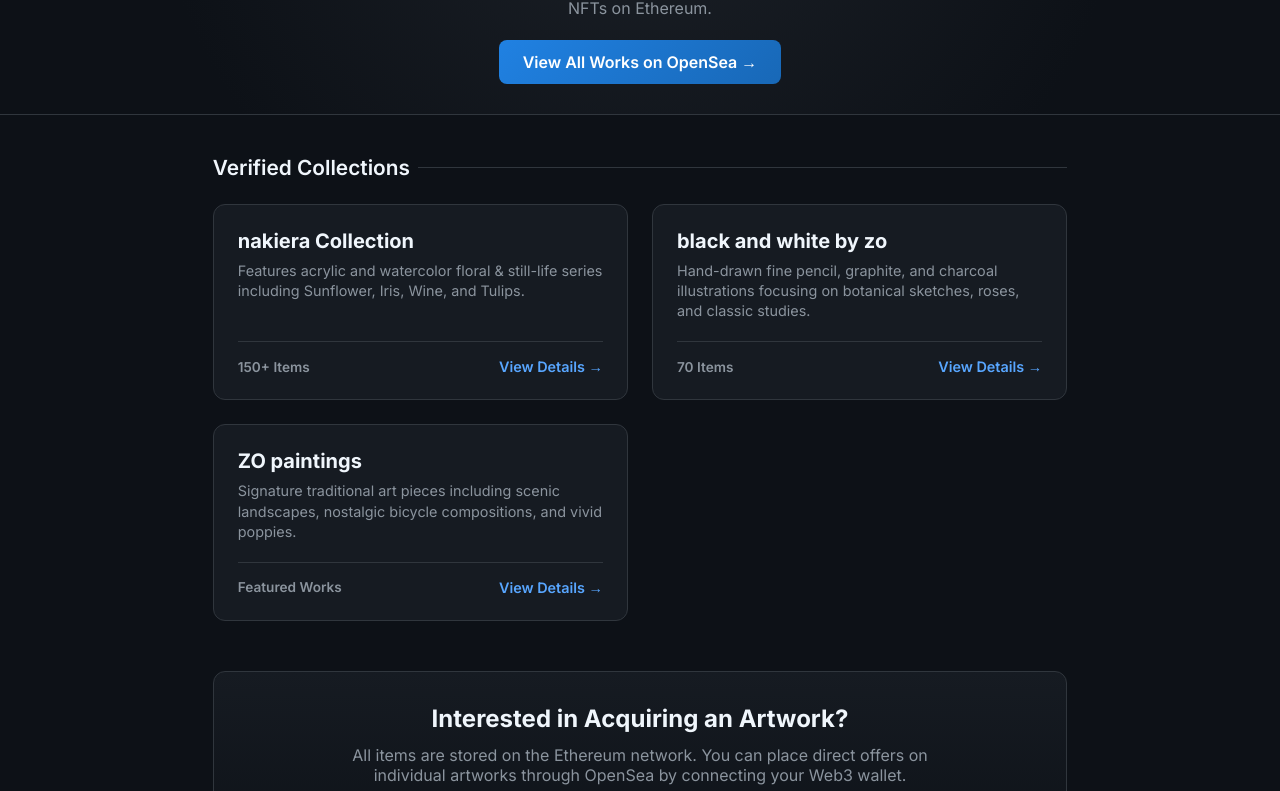
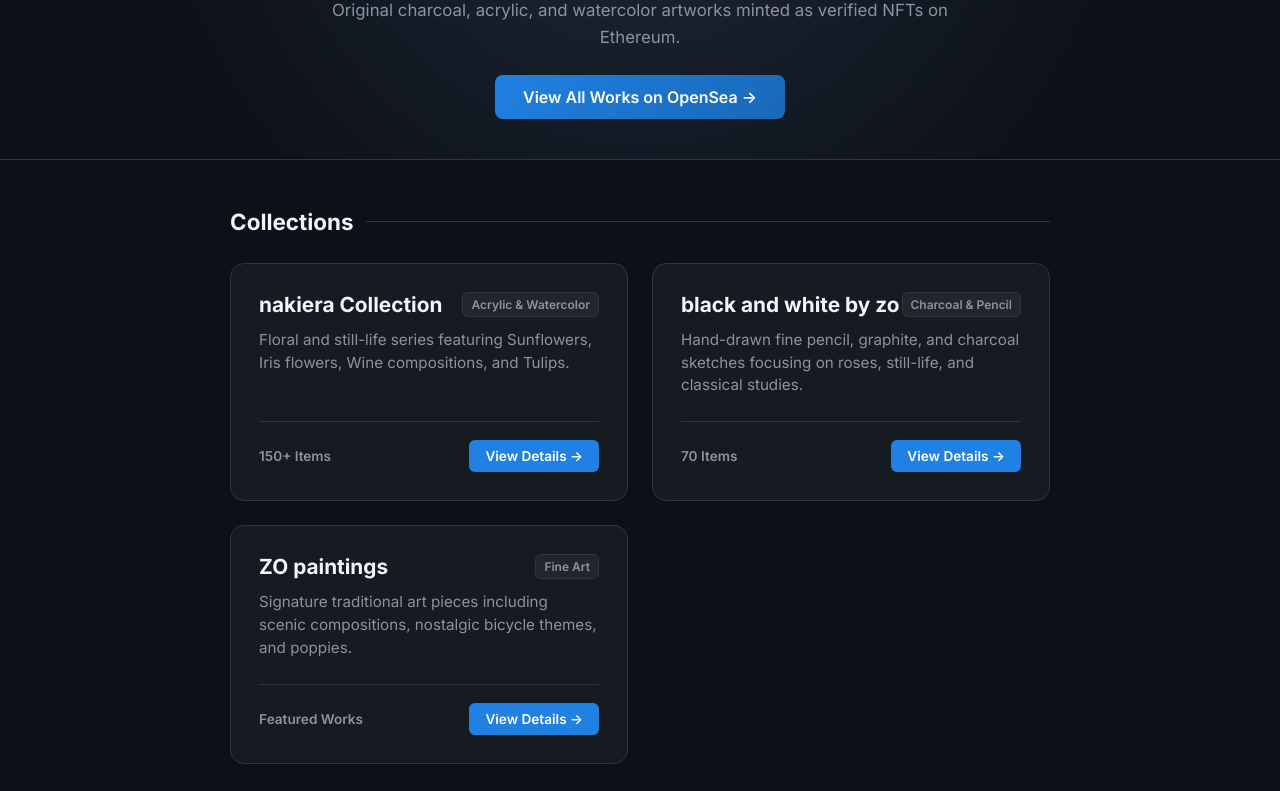
Before and after one commit to nakiera/nft-gallery, a plain HTML site: page index.html in a window 1280 px wide. Shown: the part 171-962 px from the top of the page. Drawn offline with Linux system fonts and the light colour scheme.

Commit message:
Update index.html

```diff
--- a/index.html
+++ b/index.html
@@ -3,13 +3,13 @@
 <head>
   <meta charset="UTF-8" />
   <meta name="viewport" content="width=device-width, initial-scale=1.0" />
-  <title>nakiera Art Gallery & NFT Collection</title>
-  <meta name="description" content="Original traditional art and digital NFT collection by nakiera." />
+  <title>nakiera Art Portfolio & NFT Collections</title>
+  <meta name="description" content="Original fine art collection by nakiera." />
 
   <!-- Google Fonts -->
   <link rel="preconnect" href="https://fonts.googleapis.com">
   <link rel="preconnect" href="https://fonts.gstatic.com" crossorigin>
-  <link href="https://fonts.googleapis.com/css2?family=Inter:wght@300;400;600;700&display=swap" rel="stylesheet">
+  <link href="https://fonts.googleapis.com/css2?family=Inter:wght@400;500;600;700;800&display=swap" rel="stylesheet">
 
   <style>
     :root {
@@ -20,7 +20,7 @@
       --text-muted: #8b949e;
       --accent-blue: #2081e2;
       --accent-hover: #1868b7;
-      --card-hover: #1f242c;
+      --card-hover: #1c2128;
     }
 
     * {
@@ -30,7 +30,7 @@
     }
 
     body {
-      font-family: 'Inter', sans-serif;
+      font-family: 'Inter', -apple-system, BlinkMacSystemFont, sans-serif;
       background-color: var(--bg-color);
       color: var(--text-main);
       min-height: 100vh;
@@ -38,39 +38,38 @@
       flex-direction: column;
     }
 
-    /* Header */
     header {
-      padding: 50px 20px 30px;
+      padding: 60px 20px 40px;
       text-align: center;
       border-bottom: 1px solid var(--border-color);
-      background: radial-gradient(circle at top, #1c2128 0%, var(--bg-color) 70%);
+      background: radial-gradient(circle at top, #1e293b 0%, var(--bg-color) 70%);
     }
 
     .badge {
       display: inline-block;
-      padding: 4px 12px;
+      padding: 6px 14px;
       background: rgba(32, 129, 226, 0.15);
       color: #58a6ff;
       border: 1px solid rgba(88, 166, 255, 0.3);
       border-radius: 20px;
-      font-size: 0.8rem;
+      font-size: 0.85rem;
       font-weight: 600;
-      margin-bottom: 12px;
+      margin-bottom: 16px;
     }
 
     header h1 {
-      font-size: 2.4rem;
-      font-weight: 700;
+      font-size: 2.6rem;
+      font-weight: 800;
       letter-spacing: -0.5px;
-      margin-bottom: 10px;
+      margin-bottom: 12px;
     }
 
     header p {
       color: var(--text-muted);
-      font-size: 1rem;
-      max-width: 600px;
-      margin: 0 auto 20px;
-      line-height: 1.5;
+      font-size: 1.05rem;
+      max-width: 620px;
+      margin: 0 auto 24px;
+      line-height: 1.6;
     }
 
     .main-cta {
@@ -79,7 +78,7 @@
       gap: 10px;
       background: linear-gradient(135deg, var(--accent-blue), var(--accent-hover));
       color: #ffffff;
-      padding: 12px 24px;
+      padding: 12px 28px;
       border-radius: 8px;
       font-weight: 600;
       text-decoration: none;
@@ -88,24 +87,23 @@
 
     .main-cta:hover {
       transform: translateY(-2px);
-      box-shadow: 0 6px 16px rgba(32, 129, 226, 0.4);
+      box-shadow: 0 6px 20px rgba(32, 129, 226, 0.4);
     }
 
-    /* Container */
     .container {
-      max-width: 1200px;
+      max-width: 1100px;
       margin: 0 auto;
-      padding: 40px 20px;
+      padding: 48px 20px;
       flex: 1;
     }
 
     .section-title {
-      font-size: 1.3rem;
-      font-weight: 600;
-      margin-bottom: 24px;
+      font-size: 1.4rem;
+      font-weight: 700;
+      margin-bottom: 28px;
       display: flex;
       align-items: center;
-      gap: 8px;
+      gap: 12px;
     }
 
     .section-title::after {
@@ -115,19 +113,18 @@
       background-color: var(--border-color);
     }
 
-    /* Collections Grid */
     .collections-grid {
       display: grid;
-      grid-template-columns: repeat(auto-fit, minmax(300px, 1fr));
+      grid-template-columns: repeat(auto-fit, minmax(320px, 1fr));
       gap: 24px;
-      margin-bottom: 50px;
+      margin-bottom: 48px;
     }
 
     .collection-card {
       background-color: var(--card-bg);
       border: 1px solid var(--border-color);
-      border-radius: 12px;
-      padding: 24px;
+      border-radius: 14px;
+      padding: 28px;
       display: flex;
       flex-direction: column;
       justify-content: space-between;
@@ -140,17 +137,34 @@
       background-color: var(--card-hover);
     }
 
+    .card-header {
+      display: flex;
+      justify-content: space-between;
+      align-items: flex-start;
+      margin-bottom: 12px;
+    }
+
     .collection-card h3 {
-      font-size: 1.25rem;
-      margin-bottom: 8px;
+      font-size: 1.3rem;
+      font-weight: 700;
       color: var(--text-main);
+    }
+
+    .card-tag {
+      font-size: 0.75rem;
+      font-weight: 600;
+      background-color: #21262d;
+      color: var(--text-muted);
+      padding: 4px 8px;
+      border-radius: 6px;
+      border: 1px solid var(--border-color);
     }
 
     .collection-card p {
       color: var(--text-muted);
-      font-size: 0.9rem;
-      line-height: 1.4;
-      margin-bottom: 20px;
+      font-size: 0.95rem;
+      line-height: 1.5;
+      margin-bottom: 24px;
     }
 
     .collection-footer {
@@ -158,7 +172,7 @@
       justify-content: space-between;
       align-items: center;
       border-top: 1px solid var(--border-color);
-      padding-top: 16px;
+      padding-top: 18px;
     }
 
     .item-count {
@@ -170,40 +184,44 @@
     .card-btn {
       display: inline-flex;
       align-items: center;
-      gap: 6px;
-      color: #58a6ff;
+      gap: 8px;
+      padding: 8px 16px;
+      background-color: var(--accent-blue);
+      color: #ffffff;
       font-weight: 600;
       text-decoration: none;
-      font-size: 0.9rem;
+      border-radius: 6px;
+      font-size: 0.85rem;
+      transition: background-color 0.2s ease;
     }
 
     .card-btn:hover {
-      text-decoration: underline;
+      background-color: var(--accent-hover);
     }
 
-    /* Direct Action Banner */
     .banner {
       background: linear-gradient(180deg, #161b22 0%, #0d1117 100%);
       border: 1px solid var(--border-color);
-      border-radius: 12px;
-      padding: 32px;
+      border-radius: 14px;
+      padding: 36px 24px;
       text-align: center;
     }
 
     .banner h2 {
       font-size: 1.5rem;
-      margin-bottom: 12px;
+      margin-bottom: 10px;
     }
 
     .banner p {
       color: var(--text-muted);
       margin-bottom: 20px;
-      max-width: 600px;
+      max-width: 580px;
       margin-left: auto;
       margin-right: auto;
+      font-size: 0.95rem;
+      line-height: 1.5;
     }
 
-    /* Footer */
     footer {
       text-align: center;
       padding: 24px 20px;
@@ -218,7 +236,7 @@
   <header>
     <div class="badge">Ethereum Blockchain Verified</div>
     <h1>nakiera Art Portfolio</h1>
-    <p>Original charcoal, acrylic, and watercolor physical artworks minted as verified NFTs on Ethereum.</p>
+    <p>Original charcoal, acrylic, and watercolor artworks minted as verified NFTs on Ethereum.</p>
     <a href="https://opensea.io/nakiera" target="_blank" rel="noopener noreferrer" class="main-cta">
       View All Works on OpenSea &rarr;
     </a>
@@ -226,14 +244,17 @@
 
   <main class="container">
 
-    <div class="section-title">Verified Collections</div>
+    <div class="section-title">Collections</div>
 
     <div class="collections-grid">
-      <!-- Collection 1: nakiera Collection -->
+      <!-- Collection 1 -->
       <div class="collection-card">
         <div>
-          <h3>nakiera Collection</h3>
-          <p>Features acrylic and watercolor floral & still-life series including Sunflower, Iris, Wine, and Tulips.</p>
+          <div class="card-header">
+            <h3>nakiera Collection</h3>
+            <span class="card-tag">Acrylic & Watercolor</span>
+          </div>
+          <p>Floral and still-life series featuring Sunflowers, Iris flowers, Wine compositions, and Tulips.</p>
         </div>
         <div class="collection-footer">
           <span class="item-count">150+ Items</span>
@@ -243,11 +264,14 @@
         </div>
       </div>
 
-      <!-- Collection 2: black and white by zo -->
+      <!-- Collection 2 -->
       <div class="collection-card">
         <div>
-          <h3>black and white by zo</h3>
-          <p>Hand-drawn fine pencil, graphite, and charcoal illustrations focusing on botanical sketches, roses, and classic studies.</p>
+          <div class="card-header">
+            <h3>black and white by zo</h3>
+            <span class="card-tag">Charcoal & Pencil</span>
+          </div>
+          <p>Hand-drawn fine pencil, graphite, and charcoal sketches focusing on roses, still-life, and classical studies.</p>
         </div>
         <div class="collection-footer">
           <span class="item-count">70 Items</span>
@@ -257,11 +281,14 @@
         </div>
       </div>
 
-      <!-- Collection 3: ZO paintings -->
+      <!-- Collection 3 -->
       <div class="collection-card">
         <div>
-          <h3>ZO paintings</h3>
-          <p>Signature traditional art pieces including scenic landscapes, nostalgic bicycle compositions, and vivid poppies.</p>
+          <div class="card-header">
+            <h3>ZO paintings</h3>
+            <span class="card-tag">Fine Art</span>
+          </div>
+          <p>Signature traditional art pieces including scenic compositions, nostalgic bicycle themes, and poppies.</p>
         </div>
         <div class="collection-footer">
           <span class="item-count">Featured Works</span>
@@ -275,7 +302,7 @@
     <!-- Direct Action Banner -->
     <div class="banner">
       <h2>Interested in Acquiring an Artwork?</h2>
-      <p>All items are stored on the Ethereum network. You can place direct offers on individual artworks through OpenSea by connecting your Web3 wallet.</p>
+      <p>All items are registered on the Ethereum network. You can explore full high-resolution previews and place offers directly on OpenSea.</p>
       <a href="https://opensea.io/nakiera" target="_blank" rel="noopener noreferrer" class="main-cta">
         Explore Full Profile on OpenSea
       </a>
```
